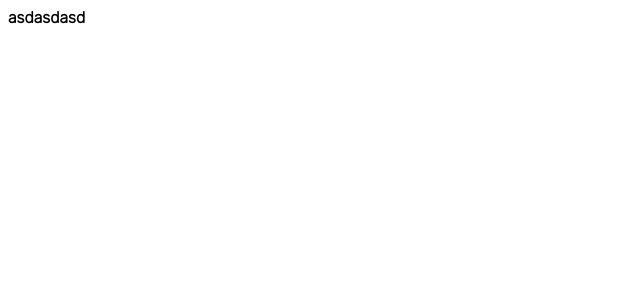
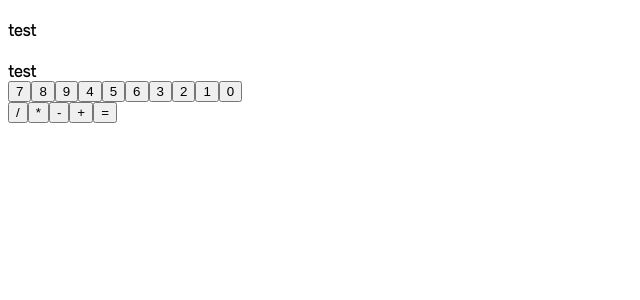
Before and after one commit to parham-ab/React-calculator, a React (Create React App) app in the folder calculator/: page / in a window 1280 px wide. Shown: the top 300 px of the page, without its empty margins (0-640 px from the left). Built offline with nearby package versions, Linux system fonts and the light colour scheme.

Commit message:
initial jsx

```diff
--- a/calculator/src/App.js
+++ b/calculator/src/App.js
@@ -1,5 +1,38 @@
 const App = () => {
-  return <div>asdasdasd</div>;
+  return (
+    <div>
+      <h4>test</h4>
+
+      <span>test</span>
+      {/* keyboard */}
+      <section>
+        {/* numbers */}
+        <section className="buttons">
+          <button>7</button>
+          <button>8</button>
+          <button>9</button>
+
+          <button>4</button>
+          <button>5</button>
+          <button>6</button>
+
+          <button>3</button>
+          <button>2</button>
+          <button>1</button>
+
+          <button>0</button>
+        </section>
+        {/* operators */}
+        <section className="operators">
+          <button>/</button>
+          <button>*</button>
+          <button>-</button>
+          <button>+</button>
+          <button>=</button>
+        </section>
+      </section>
+    </div>
+  );
 };
 
 export default App;
```
